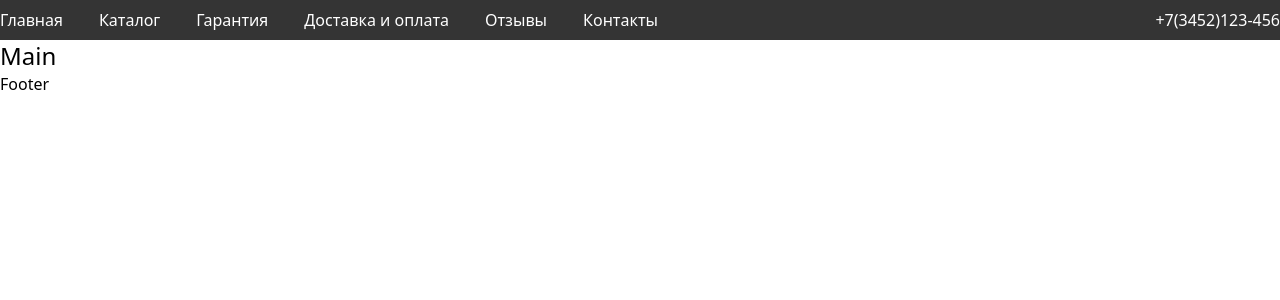
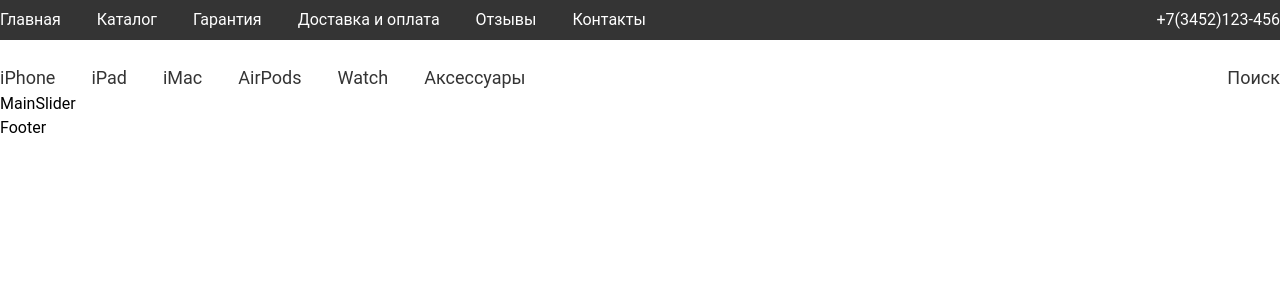
Before and after one commit to tyumen-777/yablochki, a Next.js app: page / in a window 1280 px wide. Shown: the top 300 px of the page. Built offline with nearby package versions, Linux system fonts and the light colour scheme.

Commit message:
feat: приступить к верстке главной странице

```diff
--- a/src/components/Footer.tsx
+++ b/src/components/Footer.tsx
@@ -2,7 +2,7 @@ import React from 'react'
 
 const Footer = () => {
   return (
-    <div>Footer</div>
+    <div className='container w-full mx-auto'>Footer</div>
   )
 }
 
--- a/src/layouts/BaseLayout.tsx
+++ b/src/layouts/BaseLayout.tsx
@@ -9,9 +9,9 @@ interface BaseLayoutProps {
 const BaseLayout = ({ children }: BaseLayoutProps) => {
     return (
         <>
-        <Header/>
-        <main className='relative'>{children}</main>
-        <Footer/>
+            <Header />
+            <main className='relative mx-auto w-full container'>{children}</main>
+            <Footer />
         </>
     )
 }
--- /dev/null
+++ b/src/screens/main/Components/MainSlider.tsx
@@ -0,0 +1,9 @@
+import React from 'react'
+
+const MainSlider = () => {
+    return (
+        <div>MainSlider</div>
+    )
+}
+
+export default MainSlider
--- /dev/null
+++ b/src/screens/main/Components/TopMenu.tsx
@@ -0,0 +1,22 @@
+import Link from 'next/link'
+import React from 'react'
+
+const TopMenu = () => {
+    return (
+        <div className='flex justify-between text-black text-lg pt-6'>
+            <div className='flex gap-9'>
+                <Link href='/'>iPhone</Link>
+                <Link href='/'>iPad</Link>
+                <Link href='/'>iMac</Link>
+                <Link href='/'>AirPods</Link>
+                <Link href='/'>Watch</Link>
+                <Link href='/'>Аксессуары</Link>
+            </div>
+            <div>
+                Поиск
+            </div>
+        </div>
+    )
+}
+
+export default TopMenu
--- a/src/screens/main/Main.tsx
+++ b/src/screens/main/Main.tsx
@@ -1,8 +1,13 @@
 import React from 'react'
+import MainSlider from './Components/MainSlider'
+import TopMenu from './Components/TopMenu'
 
 const Main = () => {
     return (
-        <div className='text-2xl'>Main</div>
+        <>
+        <TopMenu/>
+        <MainSlider/>
+        </>
     )
 }
 
--- a/styles/globals.css
+++ b/styles/globals.css
@@ -15,3 +15,11 @@ body {
     background-color: f5f5f7;
     min-width: 375px;
 }
+
+* {
+    font-family: 'Roboto', sans-serif;
+}
+main {
+    display: flex;
+    flex-direction: column;
+}
--- a/tailwind.config.js
+++ b/tailwind.config.js
@@ -5,6 +5,7 @@ module.exports = {
     // "./pages/**/*.{js,ts,jsx,tsx}",
     "./src/components/**/*.{js,ts,jsx,tsx}",
     "./src/screens/**/*.{js,ts,jsx,tsx}",
+    "./src/screens/**/**/*.{js,ts,jsx,tsx}",
     // Or if using `src` directory:
     // "./src/**/*.{js,ts,jsx,tsx}",
   ],
```
